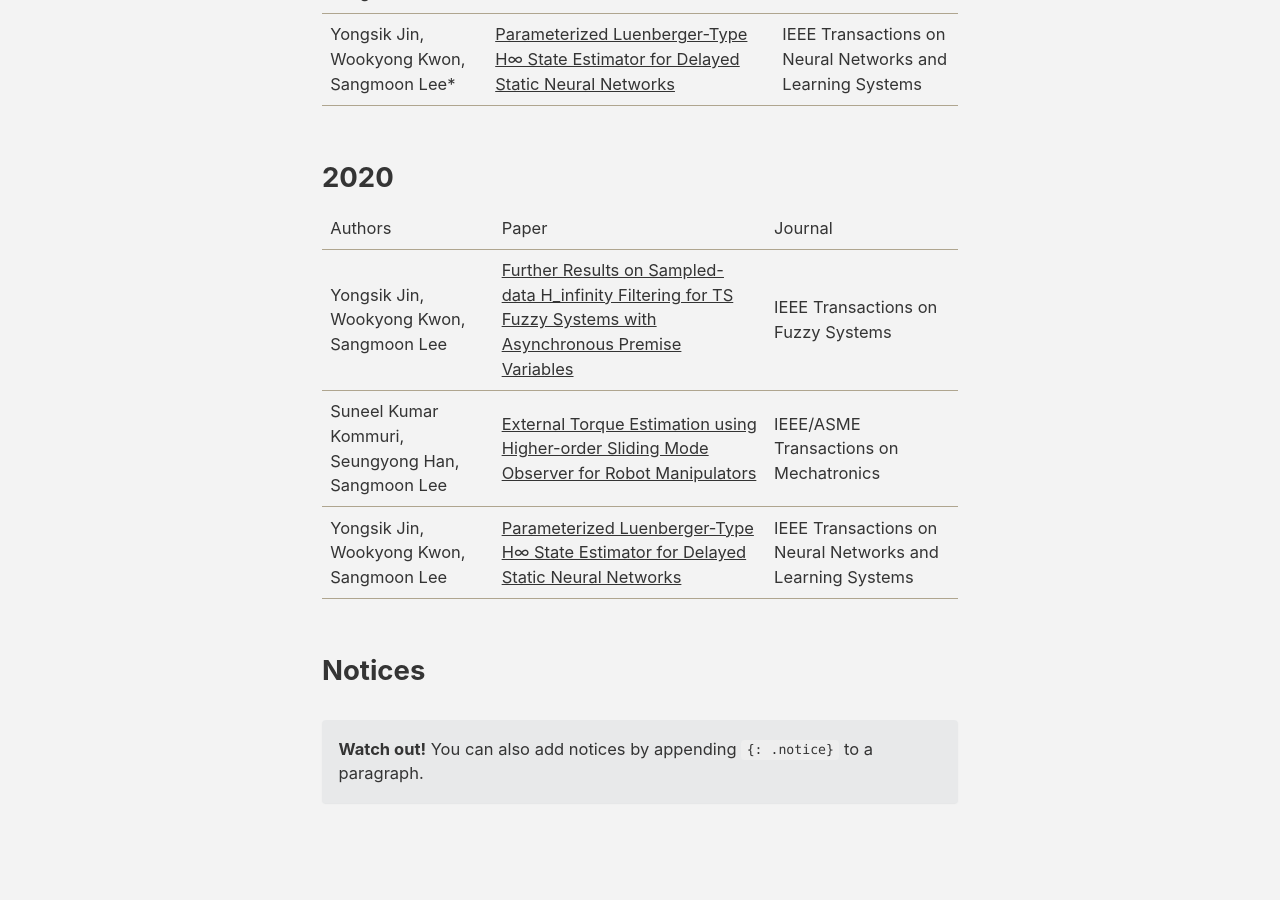
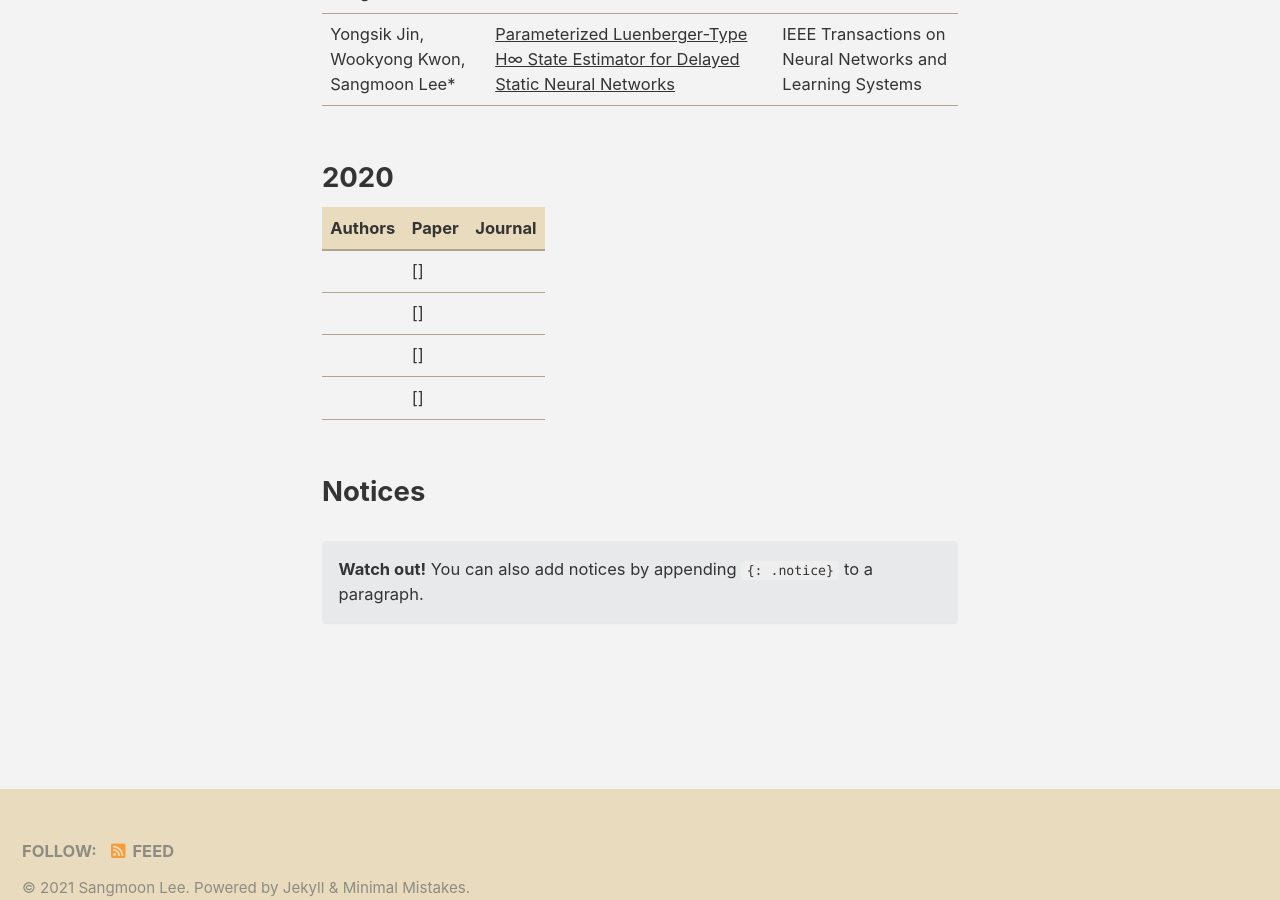
Before and after one commit to CPSC-LAB/CPSC-LAB.github.io, a Jekyll site: the page built from _pages/publications.md, in a window 1280 px wide and 900 px high, scrolled down 859 px. Built offline with Jekyll 4.4.1, drawn with Linux system fonts in a browser that asks for light colours; cached includes are drawn as plain includes.

Commit message:
Update publications.md

```diff
--- a/_pages/publications.md
+++ b/_pages/publications.md
@@ -18,9 +18,11 @@
 ## 2020
 
 | Authors           | Paper                                                                       | Journal                                                      |
-| Yongsik Jin, Wookyong Kwon, Sangmoon Lee | [Further Results on Sampled-data H_infinity Filtering for TS Fuzzy Systems with Asynchronous Premise Variables](https://ieeexplore.ieee.org/stamp/stamp.jsp?tp=&arnumber=9392358)   | IEEE Transactions on Fuzzy Systems                           |
-| Suneel Kumar Kommuri, Seungyong Han, Sangmoon Lee  |  [External Torque Estimation using Higher-order Sliding Mode Observer for Robot Manipulators](https://ieeexplore.ieee.org/stamp/stamp.jsp?tp=&arnumber=9382115) |  IEEE/ASME Transactions on Mechatronics |
-| Yongsik Jin, Wookyong Kwon, Sangmoon Lee  |  [Parameterized Luenberger-Type H∞ State Estimator for Delayed Static Neural Networks](https://ieeexplore.ieee.org/stamp/stamp.jsp?tp=&arnumber=9314928)  |   IEEE Transactions on Neural Networks and Learning Systems   |
+| --------         | ------  | ------------------------------------------------------------ |
+|   |  []  |              |
+|   |  [] |              |
+|   |  []  |              |
+|   |  []  |              |
 
 
 ## Notices
```
